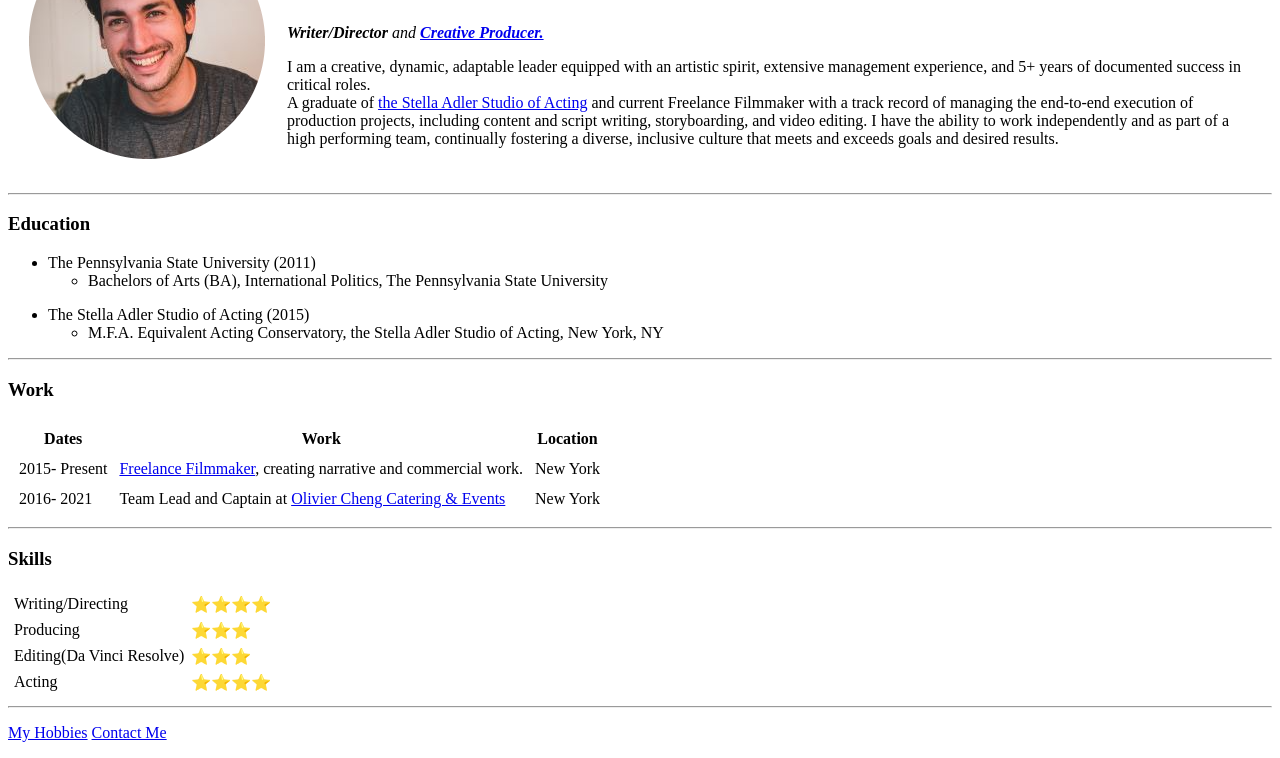
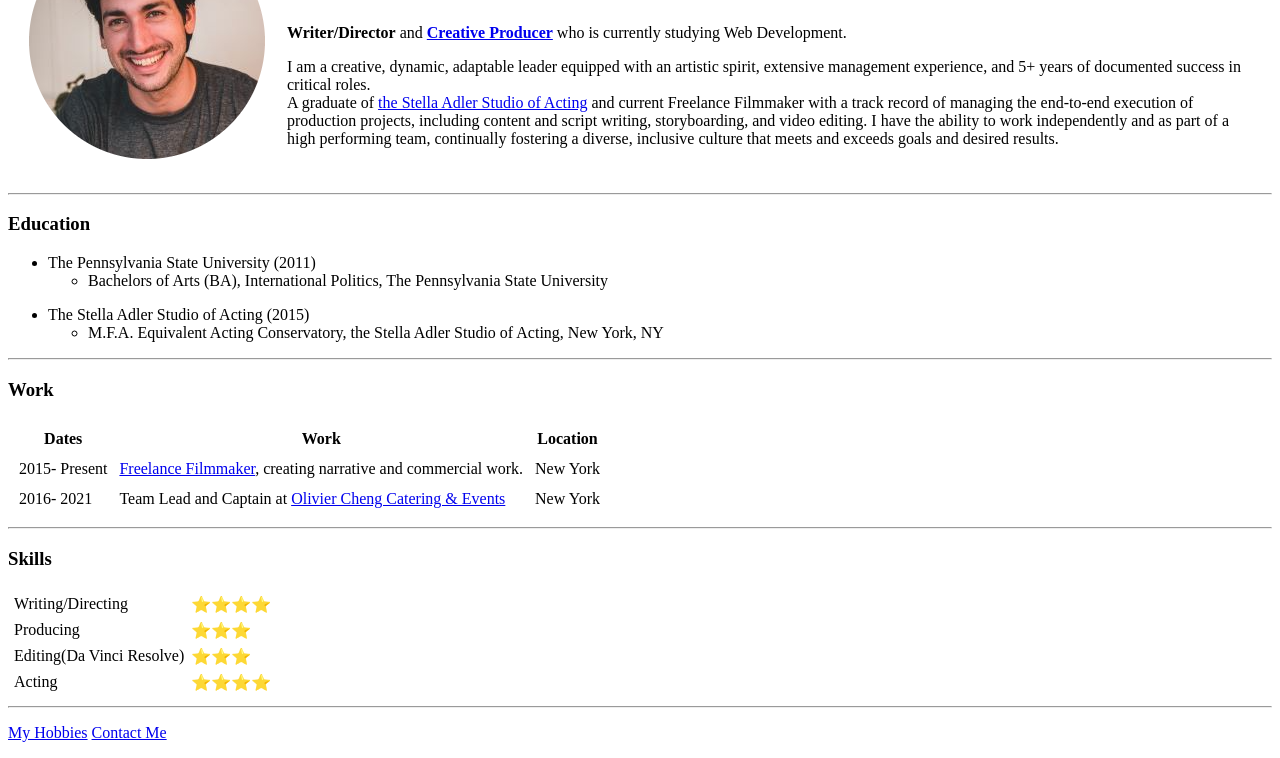
Before and after one commit to andresemedan/cv, a plain HTML site: page index.html in a window 1280 px wide. Shown: the part 106-864 px from the top of the page. Drawn offline with Linux system fonts and the light colour scheme.

Commit message:
Update index.html
Some changes.

```diff
--- a/index.html
+++ b/index.html
@@ -12,7 +12,7 @@
       <td><img src="Andres Photo (2)-modified.png" alt="Andrés Profile Picture"></td>
       <td>
         <h1 style="font-size:40px;">Andrés Emedan</h1>
-        <p><em><strong>Writer/Director</strong> and <a href="https://www.linkedin.com/in/andres-emedan/"><strong>Creative Producer.</strong></a></em>
+        <p><strong>Writer/Director</strong> and <a href="https://www.linkedin.com/in/andres-emedan/"><strong>Creative Producer</strong></a> who is currently studying Web Development.
         </p>
         <p>
           I am a creative, dynamic, adaptable leader equipped with an artistic spirit,
```
